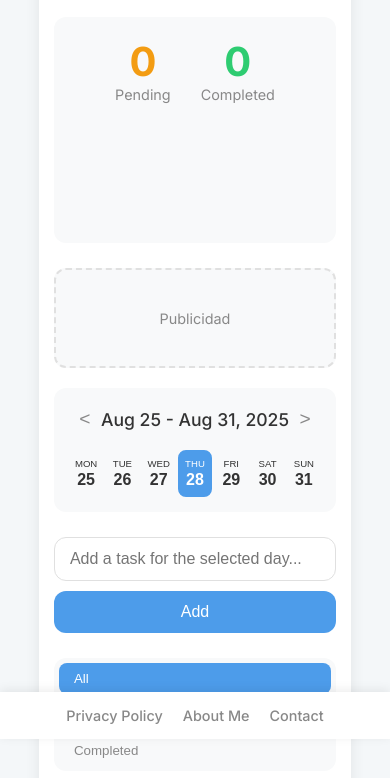
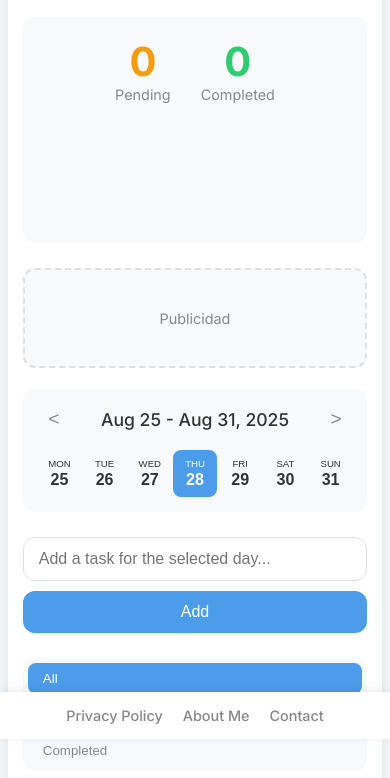
Before and after one commit to jdpedraza930722/task-flow-app, a plain HTML site: page index.html in a window 390 px wide. Shown: the part 105-883 px from the top of the page. Drawn offline with nearby package versions, Linux system fonts and the light colour scheme.

Commit message:
feat: responsive fixed

```diff
--- a/assets/css/styles.css
+++ b/assets/css/styles.css
@@ -61,7 +61,7 @@ body {
     align-items: flex-start;
     min-height: 100vh;
     padding: 30px;
-    padding-bottom: 100px; /* <-- AÑADIDO: Espacio para el footer */
+    padding-bottom: 100px;
     transition: background-color 0.3s ease, color 0.3s ease;
 }
 
@@ -1050,8 +1050,14 @@ ESTILOS RESPONSIVOS
 */
 
 @media (max-width: 620px) {
-    body { padding: 15px; padding-bottom: 100px; }
-    .todo-app { padding: 20px; }
+    body {
+        padding: 15px 2vw; /* <-- MODIFICADO */
+        padding-bottom: 100px;
+    }
+    .todo-app {
+        padding: 20px;
+        width: 96vw; /* <-- AÑADIDO */
+    }
     .header, .controls-bar { flex-direction: column; align-items: stretch; gap: 10px; }
     .header__actions, .search-sort-controls { width: 100%; justify-content: center; }
     .search-sort-controls { flex-grow: 0; }
@@ -1060,8 +1066,15 @@ ESTILOS RESPONSIVOS
 }
 
 @media(max-width: 480px) {
-    body { padding: 10px; padding-bottom: 100px; align-items: flex-start; }
-    .todo-app { padding: 15px; }
+    body {
+        padding: 10px 2vw; /* <-- MODIFICADO */
+        padding-bottom: 100px;
+        align-items: flex-start;
+    }
+    .todo-app {
+        padding: 15px;
+        width: 96vw; /* <-- AÑADIDO */
+    }
     .header__title { font-size: 1.6rem; text-align: center; width: 100%; }
     .header__actions { gap: 2px; flex-wrap: wrap; }
     .header__button { flex-grow: 1; }
@@ -1089,7 +1102,7 @@ ESTILOS RESPONSIVOS
 
 /*
 ==============================================
-ESTILOS PARA ADSENSE Y PÁGINAS
+NUEVOS ESTILOS PARA ADSENSE Y PÁGINAS
 ==============================================
 */
 
```
